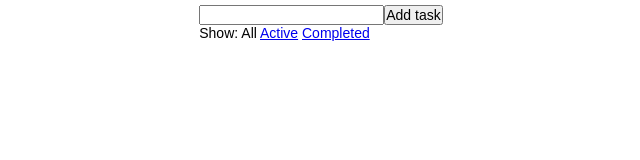
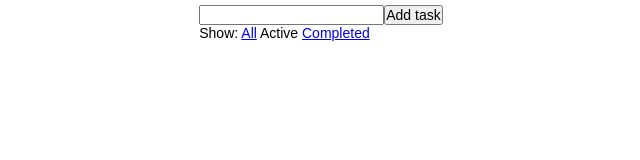
Before and after one commit to nastenka-28-10/React_Environment, a React app: page /active in a window 1280 px wide. Shown: the top 160 px of the page, without its empty margins (319-959 px from the left). Built offline with nearby package versions, Linux system fonts and the light colour scheme.

Commit message:
added router

```diff
--- a/src/actionCreators/visibilityFilterActions.js
+++ b/src/actionCreators/visibilityFilterActions.js
@@ -1,6 +1,6 @@
-import { SET_VISIBILITY_FILTER } from '../constants/visibilityFilterActionTypes';
-
-export const setVisibilityFilter = (filter) => ({
-    type: SET_VISIBILITY_FILTER,
-    filter
-});
+// import { SET_VISIBILITY_FILTER } from '../constants/visibilityFilterActionTypes';
+//
+// export const setVisibilityFilter = (filter) => ({
+//     type: SET_VISIBILITY_FILTER,
+//     filter
+// });
--- a/src/components/Filter/Filter.js
+++ b/src/components/Filter/Filter.js
@@ -1,33 +1,26 @@
 import React from 'react';
 
 import FilterLink from '../FilterLink/FilterLink';
-import { SHOW_ALL, SHOW_COMPLETED, SHOW_ACTIVE} from "../../constants/visibilityFilterActionTypes";
 
-const Filter = ({ visibilityFilter, onFilterClick }) => {
+const Filter = () => {
     return (
         <p>
             Show:
             {'  '}
             <FilterLink
-                filter = { SHOW_ALL }
-                currentFilter = { visibilityFilter }
-                onClick = { onFilterClick }
+                filter = 'all'
             >
                 All
             </FilterLink>
             {'  '}
             <FilterLink
-                filter={ SHOW_ACTIVE }
-                currentFilter = { visibilityFilter }
-                onClick = { onFilterClick }
+                filter='active'
             >
                 Active
             </FilterLink>
             {'  '}
             <FilterLink
-                filter={ SHOW_COMPLETED }
-                currentFilter = { visibilityFilter }
-                onClick = { onFilterClick }
+                filter='completed'
             >
                 Completed
             </FilterLink>
--- a/src/components/FilterLink/FilterLink.js
+++ b/src/components/FilterLink/FilterLink.js
@@ -1,23 +1,18 @@
 import React from 'react';
+import { NavLink } from 'react-router-dom';
 
-const FilterLink = ({
-    filter,
-    currentFilter,
-    onClick,
-    children,
-}) => {
-    if (filter === currentFilter )
-        return <span>{ children }</span>;
-    return (
-        <a href="#"
-           onClick={
-               (e) => {
-                   e.preventDefault();
-                   onClick(filter)
-               }
-           }>
+const FilterLink = ({ filter, children }) => {
+    return(
+        <NavLink
+            exact
+            to={filter === 'all' ? '' : filter}
+            activeStyle={{
+                textDecoration: 'none',
+                color: 'black'
+            }}
+        >
             { children }
-        </a>
+        </NavLink>
     )
 }
 
--- a/src/components/Root.js
+++ b/src/components/Root.js
@@ -6,7 +6,9 @@ import App from './main/App';
 
 const Root = ({ store }) => (
     <Provider store={ store }>
-        <App/>
+        <BrowserRouter>
+            <Route path="/:filter?" component={ App }/>
+        </BrowserRouter>
     </Provider>
 );
 
--- a/src/components/TodoList/TodoList.js
+++ b/src/components/TodoList/TodoList.js
@@ -1,7 +1,7 @@
 import React, { Component } from 'react';
 
 import AddTodo from '../../containers/AddTodo';
-import Filter from '../../containers/Filter';
+import Filter from '../Filter/Filter';
 import Todo from '../Todo/Todo';
 import './TodoList.scss';
 
--- a/src/components/main/App.js
+++ b/src/components/main/App.js
@@ -3,13 +3,12 @@ import React, { Component } from 'react';
 import TodoList from '../../containers/TodoList';
 import './App.scss';
 
-export default class App extends Component {
+const App = ({ match }) => {
+    return(
+        <div className="wrapper">
+            <TodoList filter={ match.params.filter || 'all' }/>
+        </div>
+    )
+}
 
-    render() {
-        return(
-            <div className="wrapper">
-                <TodoList />
-            </div>
-        )
-    }
-}
+export default App;
--- a/src/containers/Filter.js
+++ /dev/null
@@ -1,20 +0,0 @@
-import React from 'react';
-import { connect } from 'react-redux';
-
-import Filter from '../components/Filter/Filter';
-import { setVisibilityFilter } from '../actionCreators/visibilityFilterActions';
-
-const mapStateToProps = (state) => ({
-    visibilityFilter: state.visibilityFilter,
-});
-
-const mapDispatchToProps = (dispatch) => ({
-    onFilterClick(filter){
-        dispatch(setVisibilityFilter(filter));
-    }
-});
-
-export default connect(
-    mapStateToProps,
-    mapDispatchToProps
-)(Filter);
--- a/src/containers/TodoList.js
+++ b/src/containers/TodoList.js
@@ -3,24 +3,23 @@ import { connect } from 'react-redux';
 
 import TodoList from '../components/TodoList/TodoList';
 import { toggleTodo } from "../actionCreators/todoActions";
-import { SHOW_ALL, SHOW_COMPLETED, SHOW_ACTIVE} from "../constants/visibilityFilterActionTypes";
 
 const getVisibleTodos = (
     todos,
     filter
 ) => {
     switch (filter) {
-        case SHOW_ALL:
+        case 'all':
             return todos;
-        case SHOW_COMPLETED:
+        case 'completed':
             return todos.filter( item => item.completed)
-        case SHOW_ACTIVE:
+        case 'active':
             return todos.filter( item => !item.completed)
     }
 }
 
-const mapStateToProps = (state) => ({
-    todos: getVisibleTodos( state.todos, state.visibilityFilter )
+const mapStateToProps = (state, ownProps) => ({
+    todos: getVisibleTodos( state.todos, ownProps.filter )
 });
 
 const mapDispatchToProps = (dispatch) => ({
--- a/src/reducers/index.js
+++ b/src/reducers/index.js
@@ -1,12 +1,10 @@
 import { combineReducers } from 'redux';
 
 import todos from './todos';
-import visibilityFilter from './visibilityFilter';
 
 const todoApp = combineReducers(
     {
         todos,
-        visibilityFilter,
     }
 );
 
--- a/src/reducers/visibilityFilter.js
+++ /dev/null
@@ -1,10 +0,0 @@
-import { SET_VISIBILITY_FILTER } from "../constants/visibilityFilterActionTypes";
-
-export default function visibilityFilter(state='SHOW_ALL', action) {
-    switch(action.type) {
-        case SET_VISIBILITY_FILTER:
-            return action.filter;
-        default:
-            return state;
-    }
-}
```
